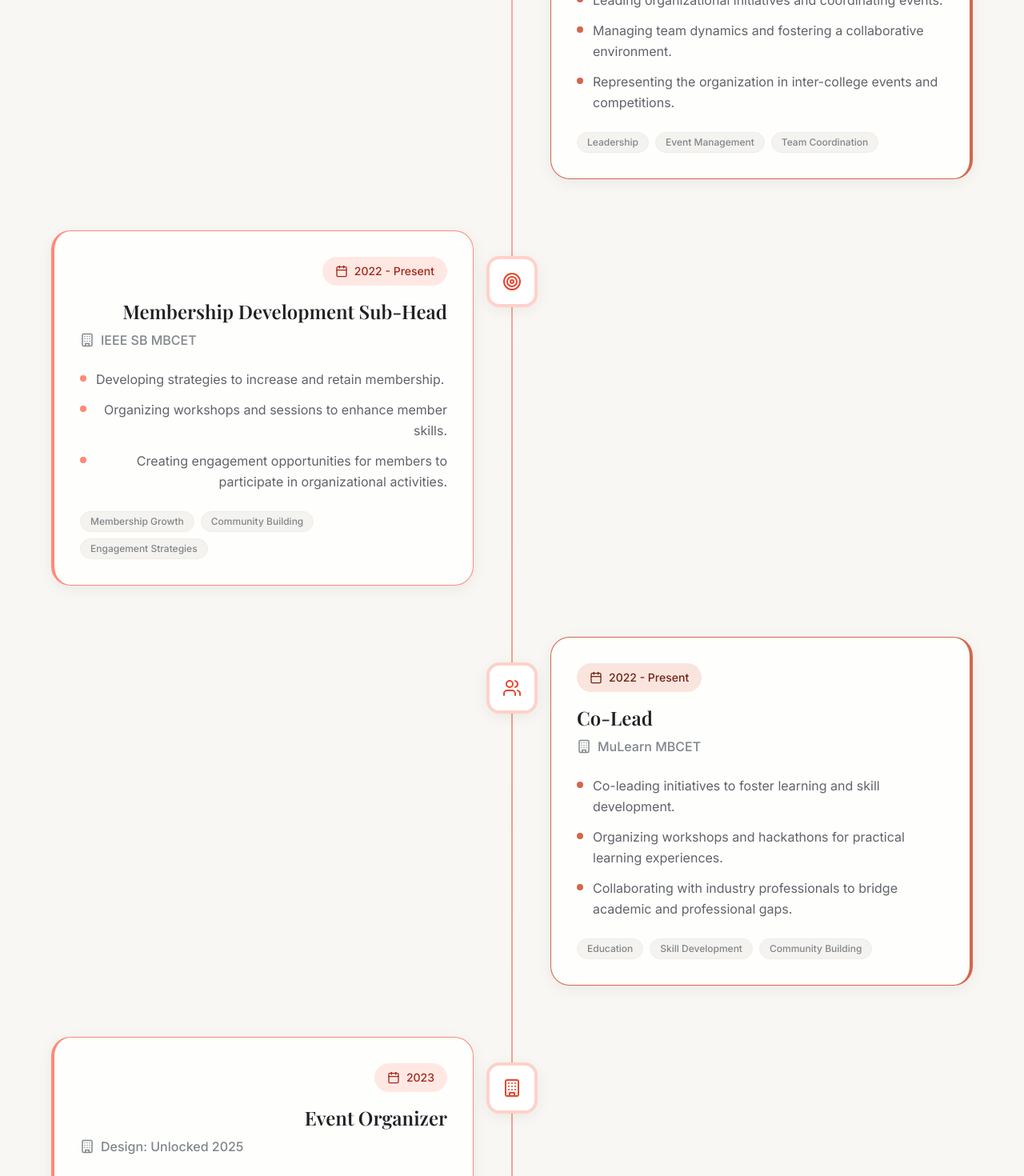
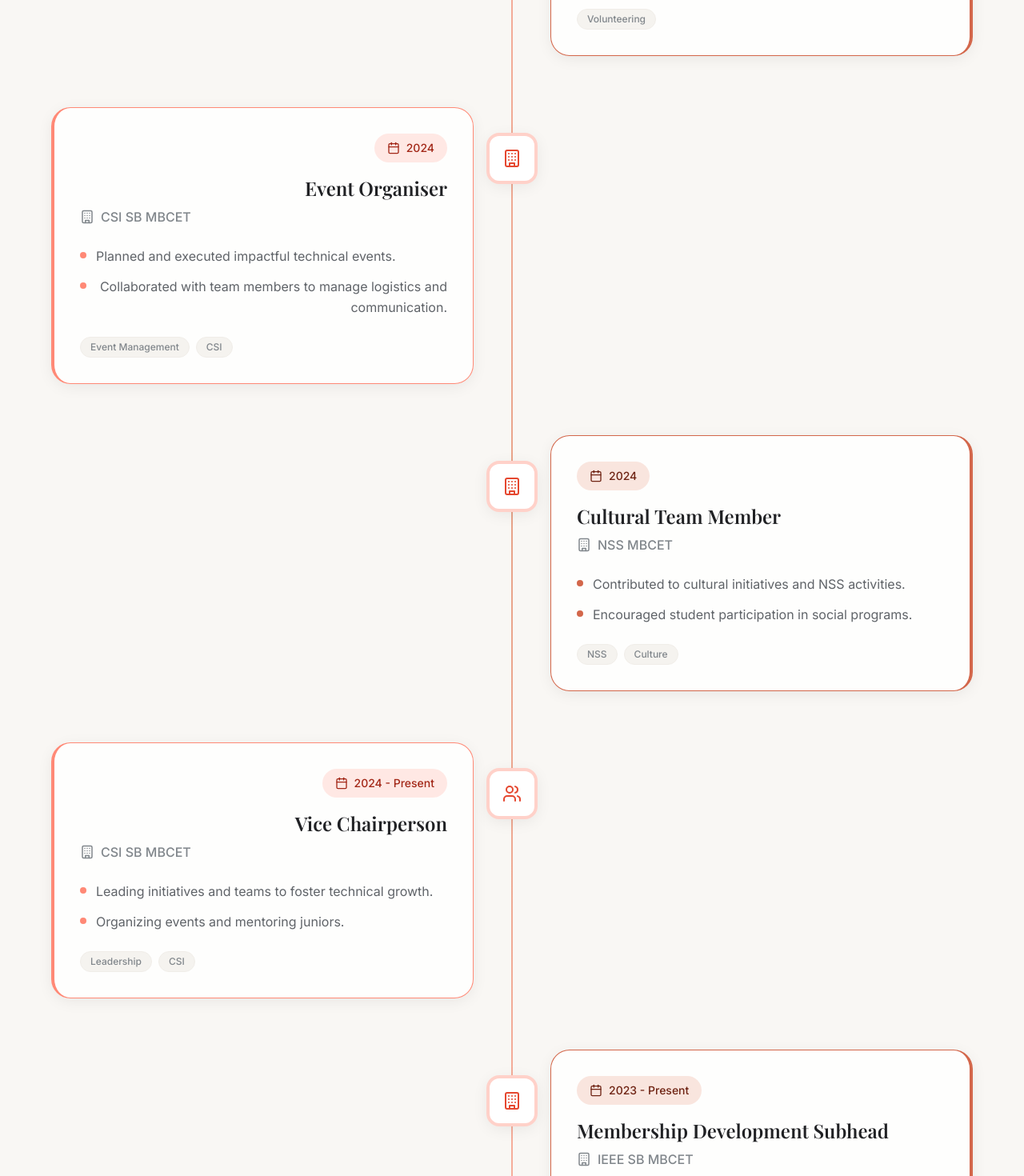
Before and after one commit to Vedha17Mahadevan/Portfolio_Webdev_Mulearn, a React (Vite) app: page / in a window 1280 px wide. Shown: the part 3620-5090 px from the top of the page at 80% size. Built offline with nearby package versions, Linux system fonts and the light colour scheme.

Commit message:
Update Experience.tsx

```diff
--- a/src/components/Experience.tsx
+++ b/src/components/Experience.tsx
@@ -2,21 +2,74 @@ import React from 'react';
 import { motion } from 'framer-motion';
 import { useInView } from 'react-intersection-observer';
 import { Calendar, Building, Award, Users, Zap, Target } from 'lucide-react';
-import { experiences } from '../data';
+
+const experiences = [
+  {
+    id: 1,
+    title: 'Class Representative',
+    organization: 'MBCET',
+    period: '2023 - Present',
+    description: ['Representing the class in academic and administrative matters.', 'Facilitating communication between faculty and students.'],
+    tags: ['Leadership', 'Coordination']
+  },
+  {
+    id: 2,
+    title: 'Volunteer',
+    organization: 'Science & Humanities Club',
+    period: '2023 - 2024',
+    description: ['Assisted in coordinating club activities.', 'Supported student engagement in science and humanities-related events.'],
+    tags: ['Volunteering']
+  },
+  {
+    id: 3,
+    title: 'Event Organiser',
+    organization: 'CSI SB MBCET',
+    period: '2024',
+    description: ['Planned and executed impactful technical events.', 'Collaborated with team members to manage logistics and communication.'],
+    tags: ['Event Management', 'CSI']
+  },
+  {
+    id: 4,
+    title: 'Cultural Team Member',
+    organization: 'NSS MBCET',
+    period: '2024',
+    description: ['Contributed to cultural initiatives and NSS activities.', 'Encouraged student participation in social programs.'],
+    tags: ['NSS', 'Culture']
+  },
+  {
+    id: 5,
+    title: 'Vice Chairperson',
+    organization: 'CSI SB MBCET',
+    period: '2024 - Present',
+    description: ['Leading initiatives and teams to foster technical growth.', 'Organizing events and mentoring juniors.'],
+    tags: ['Leadership', 'CSI']
+  },
+  {
+    id: 6,
+    title: 'Membership Development Subhead',
+    organization: 'IEEE SB MBCET',
+    period: '2023 - Present',
+    description: ['Driving membership campaigns and outreach.', 'Strategizing recruitment and engagement plans.'],
+    tags: ['IEEE', 'Outreach']
+  },
+  {
+    id: 7,
+    title: 'Campus Co-Lead',
+    organization: 'MuLearn MBCET',
+    period: '2024 - Present',
+    description: ['Co-leading campus activities and microlearning sessions.', 'Enabling peer-based learning through structured tracks.'],
+    tags: ['MuLearn', 'Leadership']
+  }
+];
 
 const Experience: React.FC = () => {
-  const [ref, inView] = useInView({
-    threshold: 0.1,
-    triggerOnce: true,
-  });
+  const [ref, inView] = useInView({ threshold: 0.1, triggerOnce: true });
 
   const containerVariants = {
     hidden: { opacity: 0 },
     visible: {
       opacity: 1,
-      transition: {
-        staggerChildren: 0.2
-      }
+      transition: { staggerChildren: 0.2 }
     }
   };
 
@@ -25,23 +78,19 @@ const Experience: React.FC = () => {
     visible: {
       y: 0,
       opacity: 1,
-      transition: {
-        duration: 0.6,
-        ease: "easeOut"
-      }
+      transition: { duration: 0.6, ease: 'easeOut' }
     }
   };
 
   const getIconForRole = (title: string) => {
     if (title.includes('CTO') || title.includes('Technical')) return Zap;
     if (title.includes('Vice') || title.includes('Lead')) return Users;
-    if (title.includes('Head') || title.includes('Coordinator')) return Target;
+    if (title.includes('Head') || title.includes('Coordinator') || title.includes('Representative')) return Target;
     return Building;
   };
 
   return (
     <section id="experience" className="section bg-beige-100 relative overflow-hidden">
-      {/* Background Elements */}
       <div className="absolute top-0 right-0 w-96 h-96 bg-gradient-to-bl from-coral-100/20 to-transparent rounded-full blur-3xl"></div>
       <div className="absolute bottom-0 left-0 w-80 h-80 bg-gradient-to-tr from-burnt-100/30 to-transparent rounded-full blur-2xl"></div>
 
@@ -49,28 +98,16 @@ const Experience: React.FC = () => {
         <div className="text-center mb-16">
           <div className="flex items-center justify-center space-x-3 mb-6">
             <div className="w-12 h-1 bg-gradient-to-r from-coral-400 to-burnt-500 rounded-full"></div>
-            <span className="text-coral-500 font-medium text-lg tracking-wide uppercase">
-              Experience
-            </span>
+            <span className="text-coral-500 font-medium text-lg tracking-wide uppercase">Experience</span>
             <div className="w-12 h-1 bg-gradient-to-r from-burnt-500 to-coral-400 rounded-full"></div>
           </div>
-          <h2 className="section-title text-center">
-            Leadership Journey &{' '}
-            <span className="gradient-text">Professional Growth</span>
-          </h2>
+          <h2 className="section-title text-center">Leadership Journey & <span className="gradient-text">Professional Growth</span></h2>
           <p className="section-subtitle text-center max-w-3xl mx-auto">
             My path through various leadership roles and experiences that have shaped my professional identity.
           </p>
         </div>
 
-        <motion.div
-          ref={ref}
-          variants={containerVariants}
-          initial="hidden"
-          animate={inView ? "visible" : "hidden"}
-          className="relative max-w-6xl mx-auto"
-        >
-          {/* Timeline line */}
+        <motion.div ref={ref} variants={containerVariants} initial="hidden" animate={inView ? 'visible' : 'hidden'} className="relative max-w-6xl mx-auto">
           <div className="absolute left-8 md:left-1/2 transform md:-translate-x-1/2 top-0 bottom-0 w-0.5 bg-gradient-to-b from-coral-300 via-burnt-300 to-coral-300"></div>
 
           {experiences.map((exp, index) => {
@@ -78,95 +115,51 @@ const Experience: React.FC = () => {
             const isEven = index % 2 === 0;
 
             return (
-              <motion.div
-                key={exp.id}
-                variants={cardVariants}
-                className={`mb-16 relative flex flex-col md:flex-row ${
-                  isEven ? 'md:flex-row' : 'md:flex-row-reverse'
-                }`}
-              >
-                {/* Timeline dot */}
+              <motion.div key={exp.id} variants={cardVariants} className={`mb-16 relative flex flex-col md:flex-row ${isEven ? 'md:flex-row' : 'md:flex-row-reverse'}`}>
                 <div className="absolute left-8 md:left-1/2 transform -translate-x-1/2 w-16 h-16 rounded-2xl bg-white shadow-soft border-4 border-coral-200 z-10 flex items-center justify-center top-8">
                   <IconComponent className="text-coral-600" size={24} />
                 </div>
 
-                {/* Content */}
-                <div className={`w-full md:w-1/2 pl-20 md:pl-0 ${
-                  isEven
-                    ? 'md:pr-12 md:text-right'
-                    : 'md:pl-12 md:text-left'
-                }`}>
-                  <div className={`card card-hover p-8 ${
-                    isEven
-                      ? 'border-l-4 border-coral-400'
-                      : 'border-r-4 border-burnt-400'
-                  }`}>
-                    {/* Period Badge */}
-                    <div className={`inline-flex items-center px-4 py-2 rounded-full text-sm font-medium mb-4 ${
-                      isEven
-                        ? 'bg-coral-100 text-coral-800'
-                        : 'bg-burnt-100 text-burnt-800'
-                    }`}>
+                <div className={`w-full md:w-1/2 pl-20 md:pl-0 ${isEven ? 'md:pr-12 md:text-right' : 'md:pl-12 md:text-left'}`}>
+                  <div className={`card card-hover p-8 ${isEven ? 'border-l-4 border-coral-400' : 'border-r-4 border-burnt-400'}`}>
+                    <div className={`inline-flex items-center px-4 py-2 rounded-full text-sm font-medium mb-4 ${isEven ? 'bg-coral-100 text-coral-800' : 'bg-burnt-100 text-burnt-800'}`}>
                       <Calendar size={16} className="mr-2" />
                       {exp.period}
                     </div>
-
-                    {/* Title and Organization */}
-                    <h3 className="font-serif font-semibold text-2xl text-ink-900 mb-2">
-                      {exp.title}
-                    </h3>
+                    <h3 className="font-serif font-semibold text-2xl text-ink-900 mb-2">{exp.title}</h3>
                     <div className="flex items-center text-ink-600 mb-6">
                       <Building size={18} className="mr-2" />
                       <span className="font-medium">{exp.organization}</span>
                     </div>
-
-                    {/* Description */}
                     <div className="space-y-3 mb-6">
                       {exp.description.map((item, idx) => (
                         <div key={idx} className="flex items-start">
-                          <div className={`w-2 h-2 rounded-full mt-2 mr-3 flex-shrink-0 ${
-                            isEven ? 'bg-coral-400' : 'bg-burnt-400'
-                          }`}></div>
+                          <div className={`w-2 h-2 rounded-full mt-2 mr-3 flex-shrink-0 ${isEven ? 'bg-coral-400' : 'bg-burnt-400'}`}></div>
                           <p className="text-ink-700 leading-relaxed">{item}</p>
                         </div>
                       ))}
                     </div>
-
-                    {/* Tags */}
                     {exp.tags && (
                       <div className="flex flex-wrap gap-2">
                         {exp.tags.map((tag, idx) => (
-                          <span
-                            key={idx}
-                            className="px-3 py-1 text-xs font-medium rounded-full bg-beige-200 text-ink-600 border border-beige-300"
-                          >
-                            {tag}
-                          </span>
+                          <span key={idx} className="px-3 py-1 text-xs font-medium rounded-full bg-beige-200 text-ink-600 border border-beige-300">{tag}</span>
                         ))}
                       </div>
                     )}
                   </div>
                 </div>
-
-                {/* Spacer for the other half */}
                 <div className="hidden md:block w-full md:w-1/2"></div>
               </motion.div>
             );
           })}
         </motion.div>
 
-        {/* Summary Stats */}
-        <motion.div
-          variants={containerVariants}
-          initial="hidden"
-          animate={inView ? "visible" : "hidden"}
-          className="mt-20 grid grid-cols-2 md:grid-cols-4 gap-8"
-        >
+        <motion.div variants={containerVariants} initial="hidden" animate={inView ? 'visible' : 'hidden'} className="mt-20 grid grid-cols-2 md:grid-cols-3 gap-8">
           <motion.div variants={cardVariants} className="text-center">
             <div className="w-16 h-16 bg-coral-100 rounded-2xl flex items-center justify-center mx-auto mb-4">
               <Users className="text-coral-600" size={28} />
             </div>
-            <div className="font-serif font-bold text-3xl text-ink-900 mb-1">7+</div>
+            <div className="font-serif font-bold text-3xl text-ink-900 mb-1">5+</div>
             <div className="text-ink-600 font-medium">Leadership Roles</div>
           </motion.div>
 
@@ -174,7 +167,7 @@ const Experience: React.FC = () => {
             <div className="w-16 h-16 bg-burnt-100 rounded-2xl flex items-center justify-center mx-auto mb-4">
               <Building className="text-burnt-600" size={28} />
             </div>
-            <div className="font-serif font-bold text-3xl text-ink-900 mb-1">6+</div>
+            <div className="font-serif font-bold text-3xl text-ink-900 mb-1">5+</div>
             <div className="text-ink-600 font-medium">Organizations</div>
           </motion.div>
 
@@ -185,14 +178,6 @@ const Experience: React.FC = () => {
             <div className="font-serif font-bold text-3xl text-ink-900 mb-1">15+</div>
             <div className="text-ink-600 font-medium">Events Organized</div>
           </motion.div>
-
-          <motion.div variants={cardVariants} className="text-center">
-            <div className="w-16 h-16 bg-coral-100 rounded-2xl flex items-center justify-center mx-auto mb-4">
-              <Zap className="text-coral-600" size={28} />
-            </div>
-            <div className="font-serif font-bold text-3xl text-ink-900 mb-1">60+</div>
-            <div className="text-ink-600 font-medium">Developers Mentored</div>
-          </motion.div>
         </motion.div>
       </div>
     </section>
```
